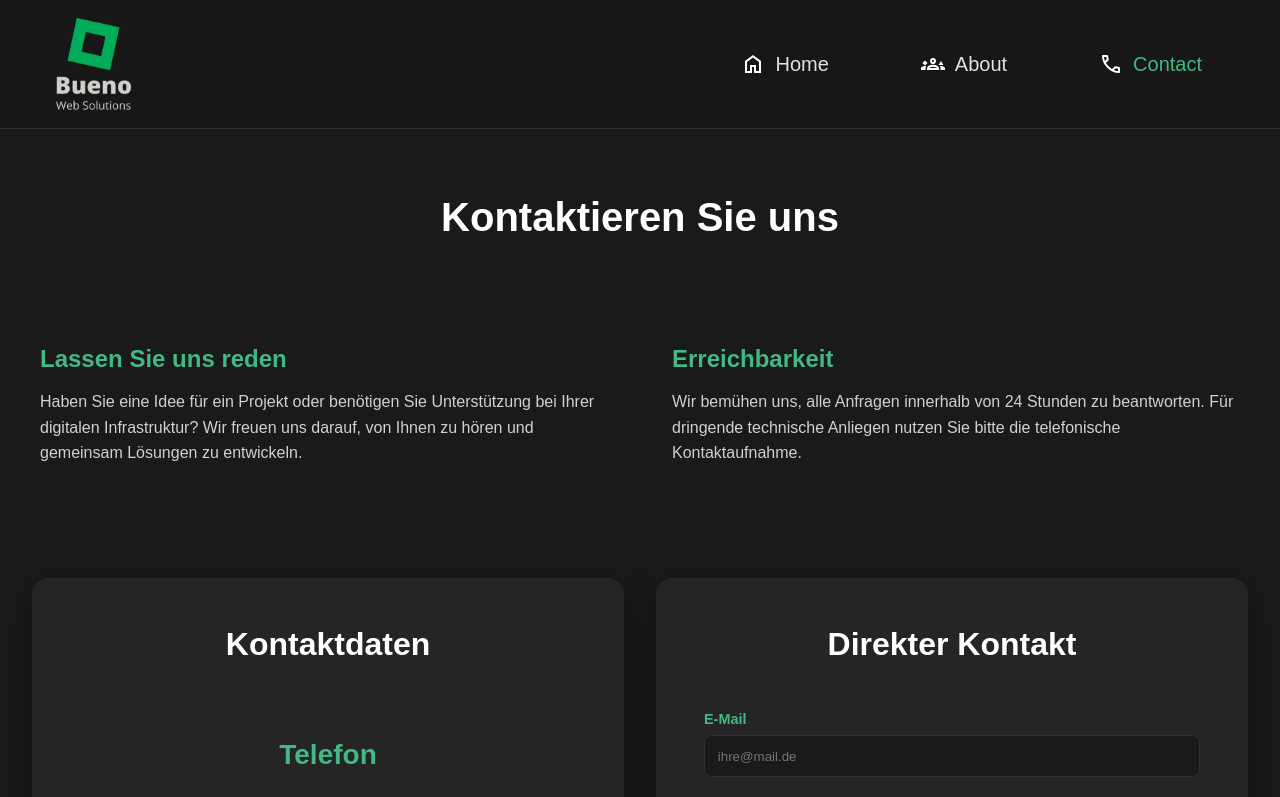
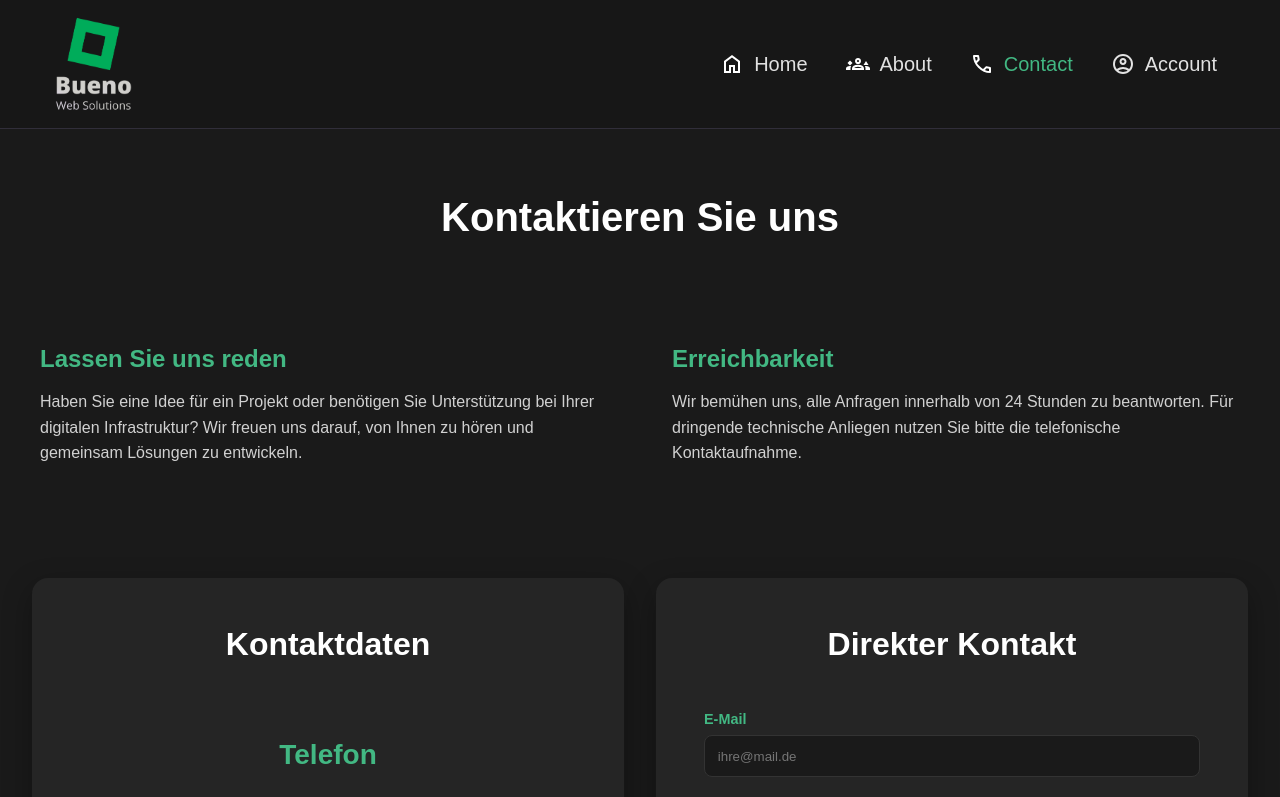
Before and after one commit to McBenjihood/buenows-frontend, a Vue app: page /contact in a window 1280 px wide. Shown: the top 797 px of the page. Built offline with nearby package versions, Linux system fonts and the light colour scheme; a web font is replaced by a local one.

Commit message:
- Adding Account Route and Views

```diff
--- /dev/null
+++ b/src/components/App/AccountView/LoginView.vue
@@ -0,0 +1,11 @@
+<script setup lang="ts">
+
+</script>
+
+<template>
+
+</template>
+
+<style scoped>
+
+</style>
--- /dev/null
+++ b/src/components/App/AccountView/RegisterView.vue
@@ -0,0 +1,11 @@
+<script setup lang="ts">
+
+</script>
+
+<template>
+
+</template>
+
+<style scoped>
+
+</style>
--- a/src/components/App/Header/NavBar.vue
+++ b/src/components/App/Header/NavBar.vue
@@ -2,6 +2,7 @@
 import homeIcon from '@/assets/img/icons/navbar/home.svg'
 import aboutIcon from '@/assets/img/icons/navbar/about_us.svg'
 import contactIcon from '@/assets/img/icons/navbar/contact.svg'
+import accountIcon from '@/assets/img/icons/navbar/account_circle.svg'
 </script>
 
 <template>
@@ -24,6 +25,12 @@ import contactIcon from '@/assets/img/icons/navbar/contact.svg'
         <span>Contact</span>
       </router-link>
     </li>
+    <li>
+      <router-link to="/account/login">
+        <img :src="accountIcon" alt="Account" class="nav-icon" />
+        <span>Account</span>
+      </router-link>
+    </li>
   </ul>
 </template>
 
@@ -34,7 +41,7 @@ import contactIcon from '@/assets/img/icons/navbar/contact.svg'
   padding: 0;
   display: flex;
   align-items: center;
-  gap: 2em;
+  gap: 0.5em;
 }
 
 .navbar li a {
@@ -42,7 +49,7 @@ import contactIcon from '@/assets/img/icons/navbar/contact.svg'
   color: #e1e1e1;
   font-size: 1.25rem;
   font-weight: 500;
-  padding: 0.75em 1.5em;
+  padding: 0.75em 0.75em;
   border-radius: 0.5em;
   transition:
     background-color 0.2s ease,
--- a/src/router/index.ts
+++ b/src/router/index.ts
@@ -5,18 +5,35 @@ const router = createRouter({
   routes: [
     {
       path: '/',
-      name: 'home',
-      component: () => import('/src/views/HomeView.vue'),
+      name: 'Home',
+      component: () => import('/src/views/HomeView.vue')
     },
     {
       path: '/about',
-      name: 'about',
-      component: () => import('/src/views/AboutView.vue'),
+      name: 'About',
+      component: () => import('/src/views/AboutView.vue')
     },
     {
       path: '/contact',
-      name: 'contact',
-      component: () => import('/src/views/ContactView.vue'),
+      name: 'Contact',
+      component: () => import('/src/views/ContactView.vue')
+    },
+    {
+      path: '/account',
+      name: 'Account',
+      component: () => import('/src/views/AccountView.vue'),
+      children: [
+        {
+          path: '/account/login',
+          name: 'Login',
+          component: () => import('/src/views/AccountView/LoginView.vue')
+        },
+        {
+          path: '/account/register',
+          name: 'Register',
+          component: () => import('/src/views/AccountView/RegisterView.vue')
+        }
+      ]
     }
   ],
 })
--- /dev/null
+++ b/src/views/AccountView.vue
@@ -0,0 +1,11 @@
+<script setup lang="ts">
+
+</script>
+
+<template>
+
+</template>
+
+<style scoped>
+
+</style>
```
Also changed, not shown: src/assets/img/icons/navbar/account_circle.svg (added).
